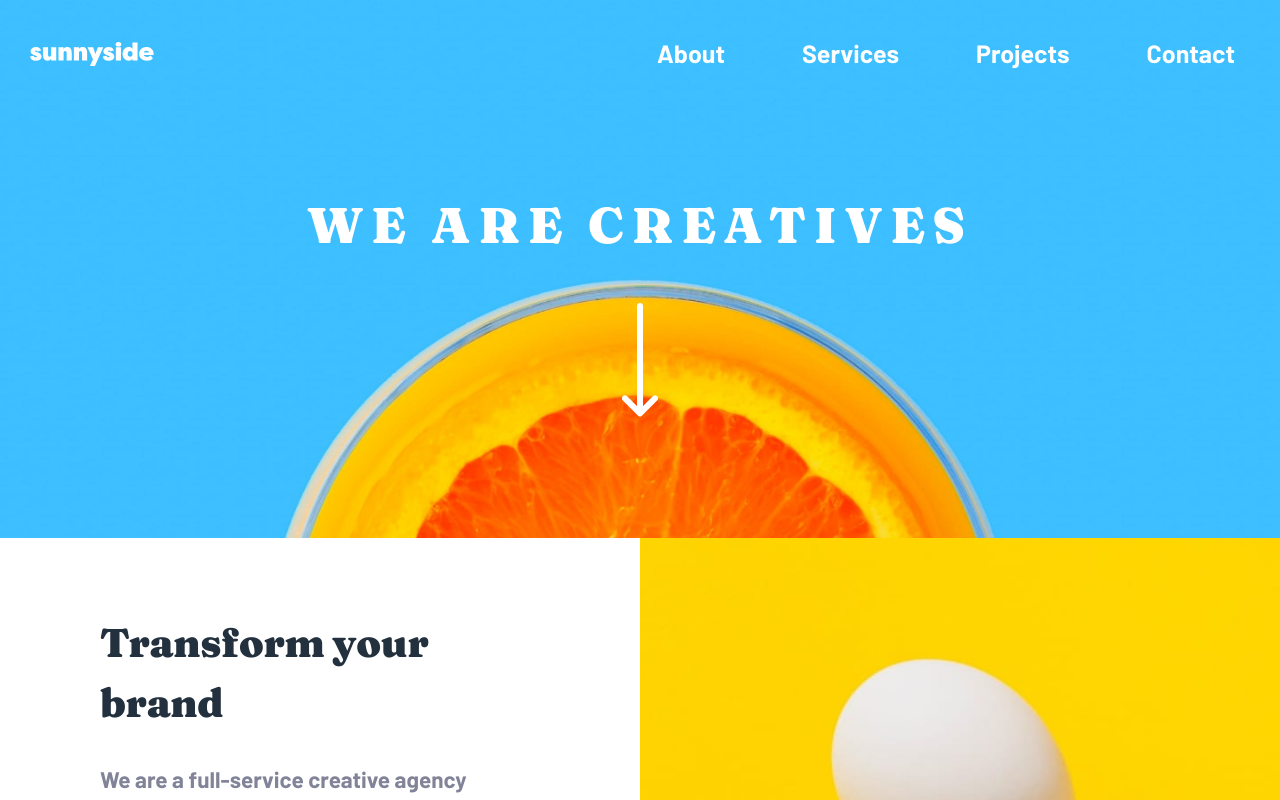
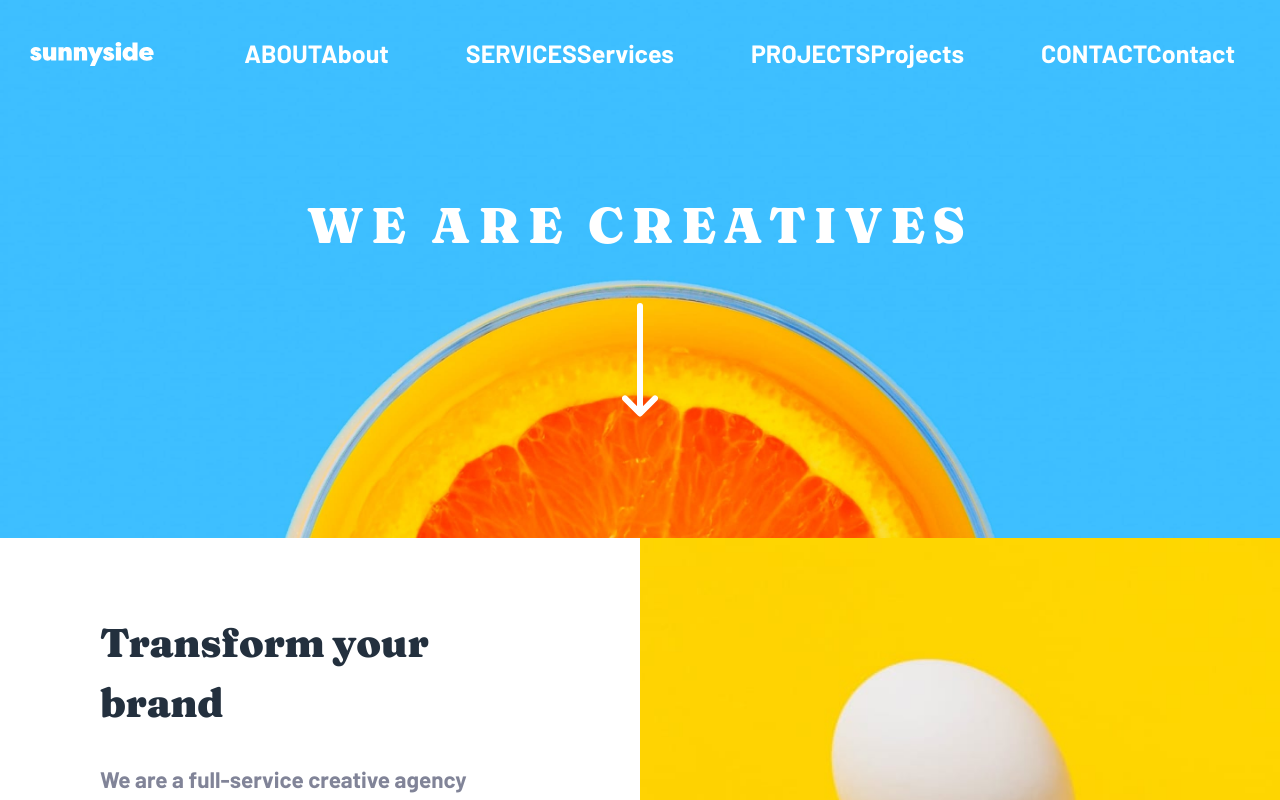
Before and after one commit to raygdev/sunnyside-agency-landing-page-main, a React (Vite) app: page / in a window 1280 px wide. Shown: the top 800 px of the page. Built offline with nearby package versions, Linux system fonts and the light colour scheme.

Commit message:
Add 2 spans for stacking context in links

```diff
--- a/src/components/Navigation.jsx
+++ b/src/components/Navigation.jsx
@@ -20,16 +20,28 @@ function Navigation() {
         <nav className='nav' aria-hidden={!isOpen}>
             <ul className="nav-list">
                 <li className="nav-item">
-                  <a className="nav-item__link" href="#">About</a>
+                  <a className="nav-item__link" href="#">
+                    <span className="nav-item__link--hidden">ABOUT</span>
+                    <span className="nav-item__link--visible">About</span>
+                  </a>
                 </li>
                 <li className="nav-item">
-                  <a className="nav-item__link" href="#">Services</a>
+                  <a className="nav-item__link" href="#">
+                    <span className="nav-item__link--hidden">SERVICES</span>
+                    <span className="nav-item__link--visible">Services</span>
+                  </a>
                 </li>
                 <li className="nav-item">
-                  <a className="nav-item__link" href="#">Projects</a>
+                  <a className="nav-item__link" href="#">
+                    <span className="nav-item__link--hidden">PROJECTS</span>
+                    <span className="nav-item__link--visible">Projects</span>
+                  </a>
                 </li>
                 <li className="nav-item">
-                  <a className="nav-item__link" href="#">Contact</a>
+                  <a className="nav-item__link" href="#">
+                    <span className="nav-item__link--hidden">CONTACT</span>
+                    <span className="nav-item__link--visible">Contact</span>
+                  </a>
                 </li>
             </ul>
         </nav>
```
